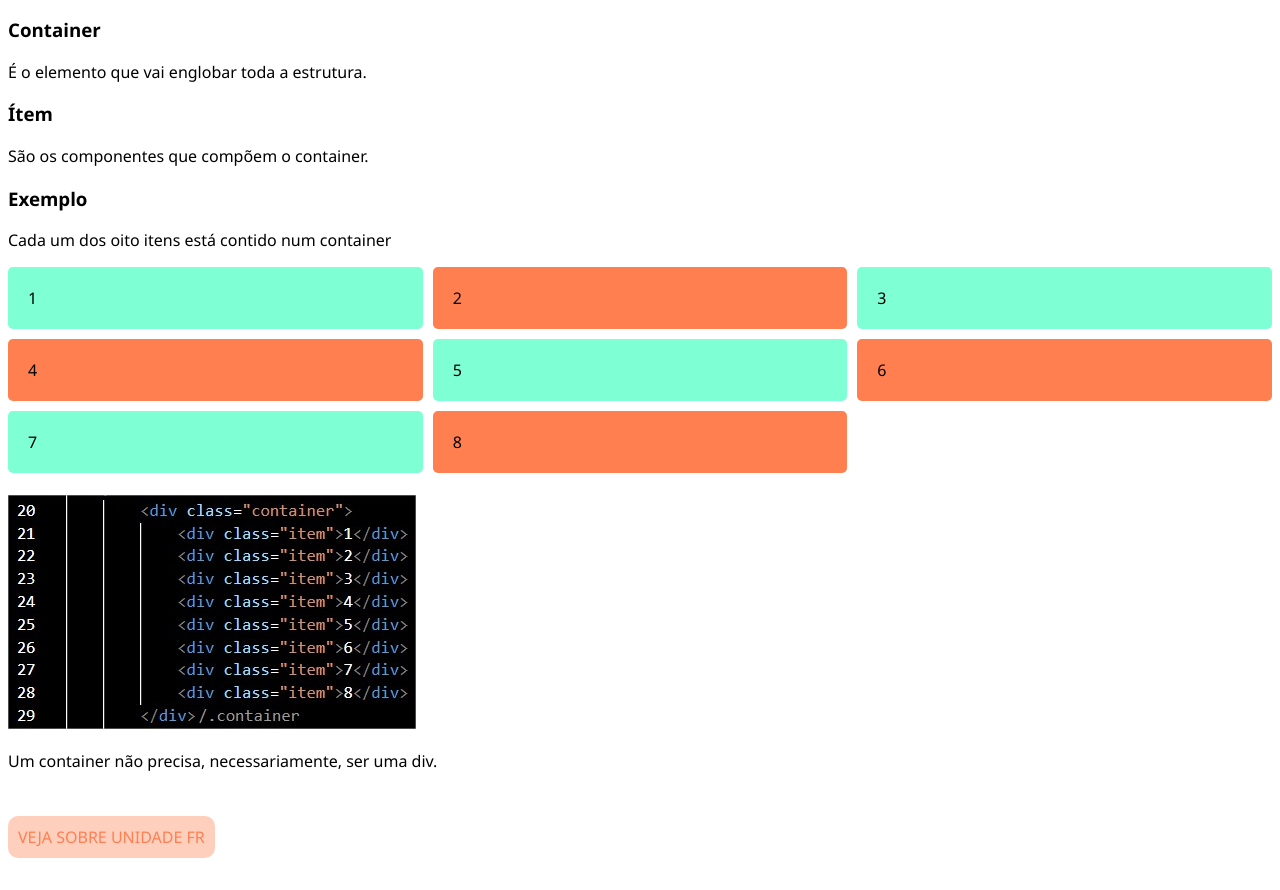
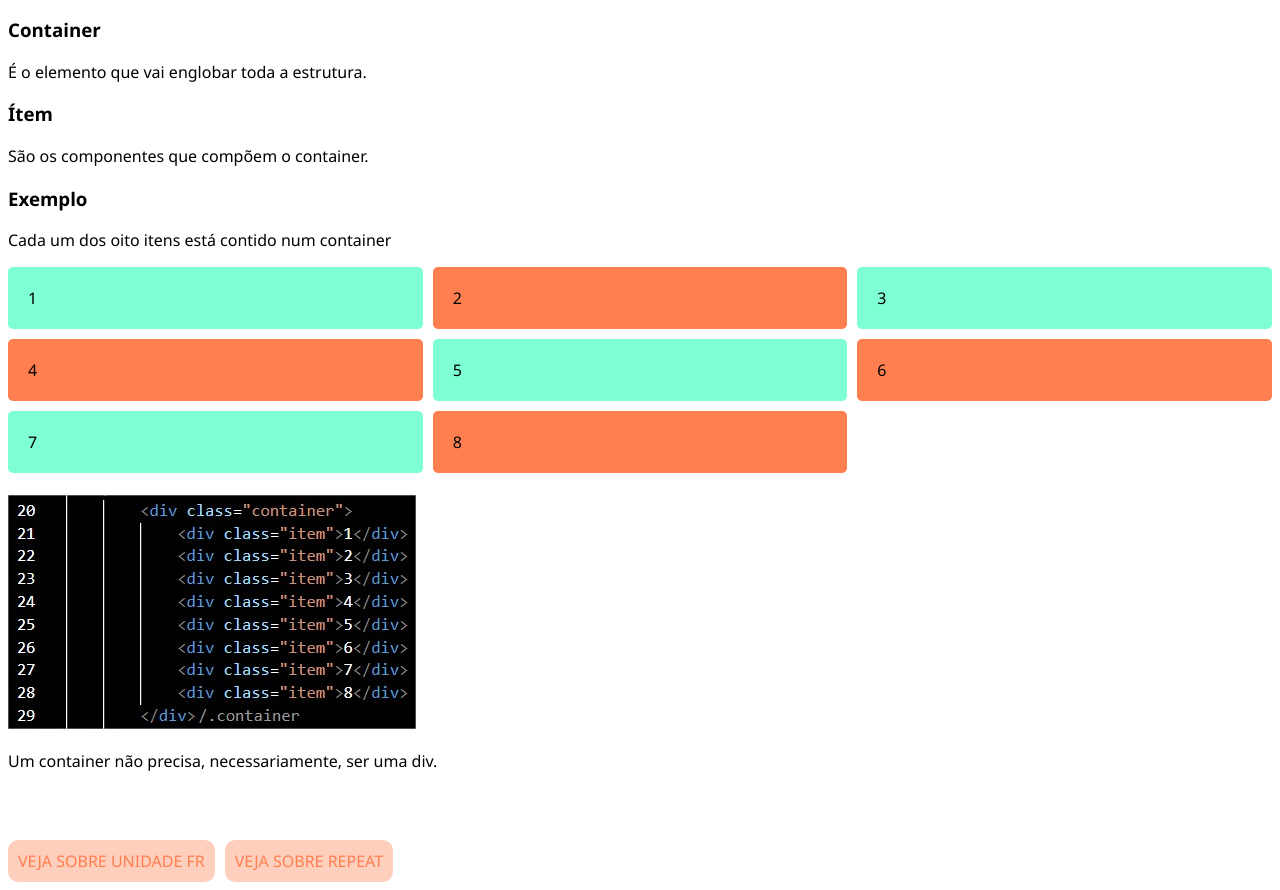
Before and after one commit to gracibrea/CSS-GRID, a plain HTML site: page index.html in a window 1280 px wide. Shown: the part 122-1012 px from the top of the page. Before the commit the page ends 986 px from the top, so only its background shows below. Drawn offline with Linux system fonts and the light colour scheme.

Commit message:
update buttons

```diff
--- a/index.html
+++ b/index.html
@@ -34,7 +34,11 @@
     <p>Um container não precisa, necessariamente, ser uma div.</p>
     <br>
 
-    <p><a href="unidade_fr.html" class="button">Veja sobre Unidade FR</a></p>
+    <div class="link">
+        <a href="index.html" class="button">Veja sobre Unidade FR</a>
+        <div class="space"></div>
+        <a href="unidade_fr.html"  class="button">Veja sobre Repeat</a>
+    </div>
 
 
 </body>
```
